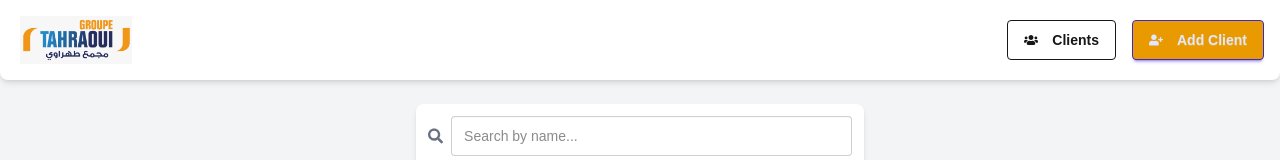
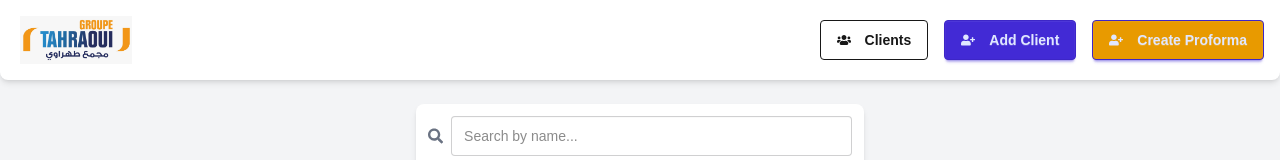
Before and after one commit to iTech-lil/CM, a Next.js app: page /clientsAll in a window 1280 px wide. Shown: the top 160 px of the page. Built offline with nearby package versions, Linux system fonts and the light colour scheme; no server answers; the database is empty.

Commit message:
ADD PDF GENERATION ADD ITEM REMOVE ITEM FUNCTIONALITY

```diff
--- a/pages/clientsAll.js
+++ b/pages/clientsAll.js
@@ -26,8 +26,11 @@ export default function ClientList() {
         <Link href="/clientsAll" className="btn btn-outline flex items-center">
           <FaUsers className="mr-2" /> Clients
         </Link>
-        <Link href="/" className="btn btn-primary flex items-center bg-[#E89A00]">
+        <Link href="/" className="btn btn-primary flex items-center ">
           <FaUserPlus className="mr-2" /> Add Client
+        </Link>
+        <Link href="/createP" className="btn btn-primary flex items-center bg-[#E89A00]">
+          <FaUserPlus className="mr-2" /> Create Proforma
         </Link>
       </div>
     </div>
--- a/pages/createP.js
+++ b/pages/createP.js
@@ -519,31 +519,25 @@ const ProformaInvoice = () => {
         </p>
       </div>
 
-      <div className="flex justify-center mt-8 mb-10">
+      <div className="flex justify-center mt-8 mb-10 gap-4">
   <button
     onClick={handleSubmit}
     className="btn btn-primary bg-[#E89A00] hover:bg-[#d18e00] text-white font-bold py-2 px-6 rounded-lg text-lg"
   >
     Save Proforma
   </button>
-      </div>
+
   <button
     onClick={() =>
-          downloadPDF(
-            client,
-            items,
-            totalMontantHT,
-            TVA,
-            netAPayer,
-            conditions,
-            date
-          )
+      downloadPDF(client, items, totalMontantHT, TVA, netAPayer, conditions, date)
     }
     className="btn btn-primary bg-[#E89A00] hover:bg-[#d18e00] text-white font-bold py-2 px-6 rounded-lg text-lg"
   >
     Generate PDF
   </button>
 </div>
+
+    </div>
   );
 };
 
```
Lines whose indentation alone changed are shown as unchanged.
